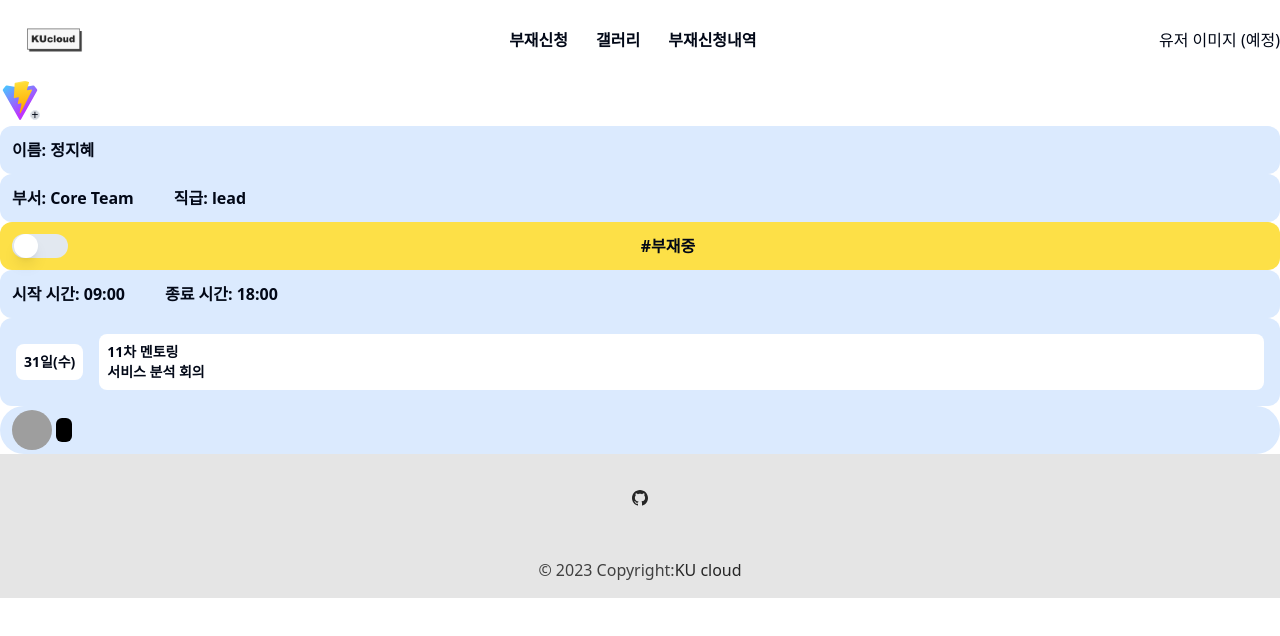
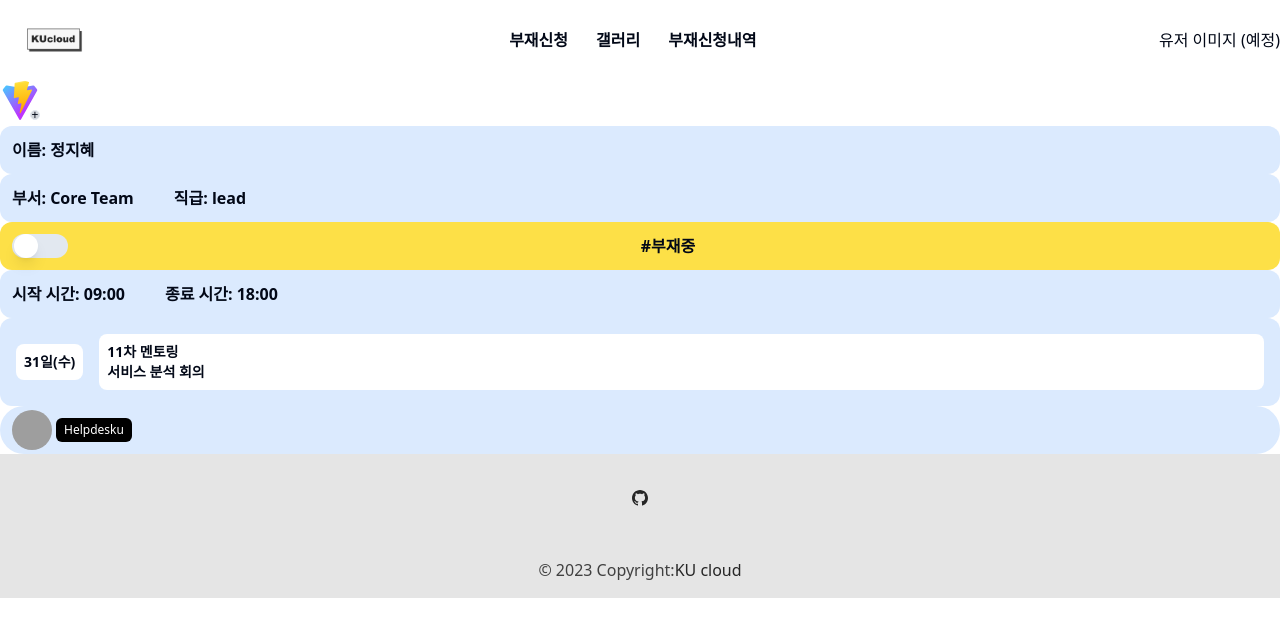
Before and after one commit to ohhhInFastcampus/toyproject1, a React (Vite) app: page / in a window 1280 px wide. Shown: the top 636 px of the page. Built offline with nearby package versions, Linux system fonts and the light colour scheme; grey boxes are pictures that could not be loaded.

Commit message:
오류 수정

```diff
--- a/src/templates/main/index.tsx
+++ b/src/templates/main/index.tsx
@@ -24,7 +24,7 @@ const Main = () => {
       />
       <UserTime />
       <TodoList />
-      <UserHeader />
+      <UserHeader name="Helpdesku" />
     </>
   );
 };
```
Also changed, not shown: src/components/main/UserHeader.tsx (line endings or trailing spaces).
